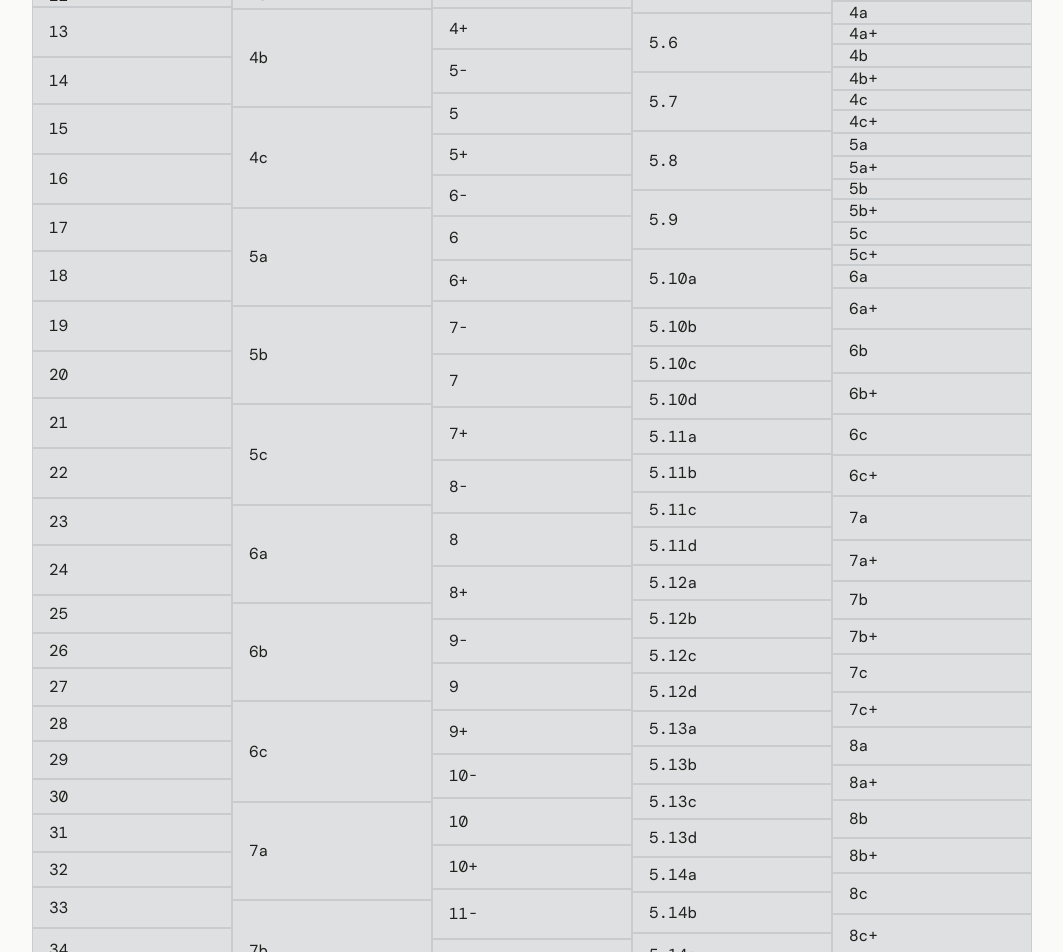
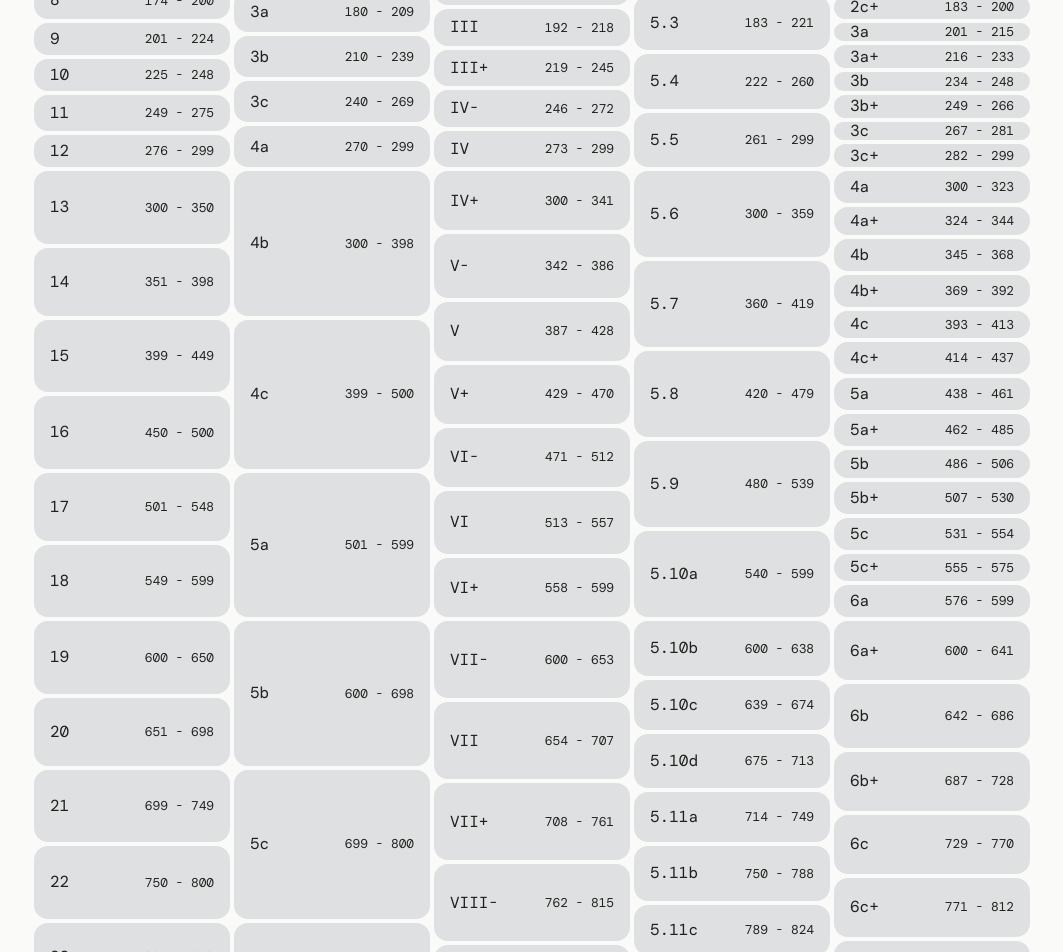
Before and after one commit to adamplesnik/ohmygrade, a React (Vite) app: page / in a window 1280 px wide. Shown: the part 440-1392 px from the top of the page, without its empty margins (108-1171 px from the left). Built offline with nearby package versions, Linux system fonts and the light colour scheme.

Commit message:
Table improvements

```diff
--- a/src/components/Table.tsx
+++ b/src/components/Table.tsx
@@ -1,29 +1,70 @@
-import { useMemo } from 'react'
+import clsx from 'clsx'
+import { useMemo, useState } from 'react'
 import grades from '../data/grades.ts'
 import gradeSystemsMeta from '../data/gradeSystemsMeta.ts'
 import { getGradesBySystem } from '../helpers/getGradesBySystem.ts'
+import { GradeRangeType } from '../types/grade.types.ts'
 
 export default function Table() {
+  const [hoveredGrade, setHoveredGrade] = useState<GradeRangeType | null>(null)
+  const [clickedGrade, setClickedGrade] = useState<GradeRangeType | null>(null)
   const gradesBySystem = useMemo(() => getGradesBySystem(grades), [])
+  const ratio = 1.5
+
+  function overlaps(a: GradeRangeType, b: GradeRangeType) {
+    return a.start <= b.end && b.start <= a.end
+  }
+
+  function getRangeLength({ start, end }: GradeRangeType) {
+    return (end - start) * ratio
+  }
+
+  function getRangeCenter({ start, end }: GradeRangeType) {
+    return (start + (end - start) / 2) * ratio
+  }
 
   return (
-    <div className="flex w-full justify-center">
+    <div className="relative flex w-full justify-center">
+      {hoveredGrade && (
+        <div
+          className="border-neutral-foreground-dim/50 pointer-events-none absolute -z-20 w-full -translate-y-1/2 border border-x-0 border-dashed"
+          style={{ top: getRangeCenter(hoveredGrade) + 56, height: getRangeLength(hoveredGrade) }}
+        ></div>
+      )}
       {gradeSystemsMeta.map((system) => (
-        <div key={system.system} className="w-50">
-          <div className="border-neutral-foreground bg-neutral-background/70 sticky top-24 z-20 border-b px-4 py-2">
+        <div key={system.system} className="group relative w-50">
+          <div className="bg-neutral-background/70 group-hover:bg-neutral-container border-neutral-foreground sticky top-24 z-100 border-b px-4 py-2">
             <h3 className="font-semibold">{system.name}</h3>
             <div className="text-neutral-foreground-dim -mt-0.5 text-xs">{system.type}</div>
           </div>
           <div className="relative font-mono">
             {(gradesBySystem[system.system] || []).map((grade, index) => {
               const marginTop = index == 0 ? grade.start : 0
+              const isHovered = hoveredGrade && overlaps(hoveredGrade, grade)
+              const isClicked = clickedGrade && overlaps(clickedGrade, grade)
               return (
                 <div
-                  key={grade.value}
-                  className="border-neutral-outline bg-neutral-container hover:bg-neutral-foreground-dim flex w-full items-center border px-4"
-                  style={{ top: grade.start, height: grade.end - grade.start, marginTop: marginTop }}
+                  style={{
+                    height: (grade.end - grade.start + 1) * ratio,
+                    marginTop: marginTop * ratio,
+                  }}
                 >
-                  {grade.value}
+                  <div
+                    key={grade.value}
+                    onMouseEnter={() => setHoveredGrade(grade)}
+                    onMouseLeave={() => setHoveredGrade(null)}
+                    onClick={() => (isClicked ? setClickedGrade(null) : setClickedGrade(grade))}
+                    className={clsx(
+                      'hover:bg-info-container border-neutral-background flex h-full cursor-pointer items-center rounded-2xl border-2 px-4',
+                      isHovered ? 'bg-neutral-foreground-dim/20' : 'bg-neutral-container',
+                      isClicked && 'bg-product-foreground/30'
+                    )}
+                  >
+                    {grade.value}{' '}
+                    <small className="flex-1 text-right">
+                      {grade.start} - {grade.end}
+                    </small>
+                  </div>
                 </div>
               )
             })}
--- a/src/data/grades.ts
+++ b/src/data/grades.ts
@@ -885,217 +885,217 @@ const grades: GradeRangeType[] = [
   },
   {
     system: 'uiaa',
-    value: '1-',
+    value: 'I-',
     start: 0,
     end: 26,
   },
   {
     system: 'uiaa',
-    value: '1',
+    value: 'I',
     start: 27,
     end: 53,
   },
   {
     system: 'uiaa',
-    value: '1+',
+    value: 'I+',
     start: 54,
     end: 80,
   },
   {
     system: 'uiaa',
-    value: '2-',
+    value: 'II-',
     start: 81,
     end: 107,
   },
   {
     system: 'uiaa',
-    value: '2',
+    value: 'II',
     start: 108,
     end: 134,
   },
   {
     system: 'uiaa',
-    value: '2+',
+    value: 'II+',
     start: 135,
     end: 164,
   },
   {
     system: 'uiaa',
-    value: '3-',
+    value: 'III-',
     start: 165,
     end: 191,
   },
   {
     system: 'uiaa',
-    value: '3',
+    value: 'III',
     start: 192,
     end: 218,
   },
   {
     system: 'uiaa',
-    value: '3+',
+    value: 'III+',
     start: 219,
     end: 245,
   },
   {
     system: 'uiaa',
-    value: '4-',
+    value: 'IV-',
     start: 246,
     end: 272,
   },
   {
     system: 'uiaa',
-    value: '4',
+    value: 'IV',
     start: 273,
     end: 299,
   },
   {
     system: 'uiaa',
-    value: '4+',
+    value: 'IV+',
     start: 300,
     end: 341,
   },
   {
     system: 'uiaa',
-    value: '5-',
+    value: 'V-',
     start: 342,
     end: 386,
   },
   {
     system: 'uiaa',
-    value: '5',
+    value: 'V',
     start: 387,
     end: 428,
   },
   {
     system: 'uiaa',
-    value: '5+',
+    value: 'V+',
     start: 429,
     end: 470,
   },
   {
     system: 'uiaa',
-    value: '6-',
+    value: 'VI-',
     start: 471,
     end: 512,
   },
   {
     system: 'uiaa',
-    value: '6',
+    value: 'VI',
     start: 513,
     end: 557,
   },
   {
     system: 'uiaa',
-    value: '6+',
+    value: 'VI+',
     start: 558,
     end: 599,
   },
   {
     system: 'uiaa',
-    value: '7-',
+    value: 'VII-',
     start: 600,
     end: 653,
   },
   {
     system: 'uiaa',
-    value: '7',
+    value: 'VII',
     start: 654,
     end: 707,
   },
   {
     system: 'uiaa',
-    value: '7+',
+    value: 'VII+',
     start: 708,
     end: 761,
   },
   {
     system: 'uiaa',
-    value: '8-',
+    value: 'VIII-',
     start: 762,
     end: 815,
   },
   {
     system: 'uiaa',
-    value: '8',
+    value: 'VIII',
     start: 816,
     end: 869,
   },
   {
     system: 'uiaa',
-    value: '8+',
+    value: 'VIII+',
     start: 870,
     end: 923,
   },
   {
     system: 'uiaa',
-    value: '9-',
+    value: 'IX-',
     start: 924,
     end: 968,
   },
   {
     system: 'uiaa',
-    value: '9',
+    value: 'IX',
     start: 969,
     end: 1016,
   },
   {
     system: 'uiaa',
-    value: '9+',
+    value: 'IX+',
     start: 1017,
     end: 1061,
   },
   {
     system: 'uiaa',
-    value: '10-',
+    value: 'X-',
     start: 1062,
     end: 1106,
   },
   {
     system: 'uiaa',
-    value: '10',
+    value: 'X',
     start: 1107,
     end: 1154,
   },
   {
     system: 'uiaa',
-    value: '10+',
+    value: 'X+',
     start: 1155,
     end: 1199,
   },
   {
     system: 'uiaa',
-    value: '11-',
+    value: 'XI-',
     start: 1200,
     end: 1250,
   },
   {
     system: 'uiaa',
-    value: '11',
+    value: 'XI',
     start: 1251,
     end: 1298,
   },
   {
     system: 'uiaa',
-    value: '11+',
+    value: 'XI+',
     start: 1299,
     end: 1349,
   },
   {
     system: 'uiaa',
-    value: '12-',
+    value: 'XII-',
     start: 1350,
     end: 1400,
   },
   {
     system: 'uiaa',
-    value: '12',
+    value: 'XII',
     start: 1401,
     end: 1448,
   },
   {
     system: 'uiaa',
-    value: '12+',
+    value: 'XII+',
     start: 1449,
     end: 1499,
   },
--- a/src/index.css
+++ b/src/index.css
@@ -6,6 +6,9 @@
   --font-sans: 'DM Sans', sans-serif;
 
   --color-error-foreground: light-dark(#cc0000, #ff3333);
+
+  --color-info-container: light-dark(#66e5ff, #004857);
+
   --color-neutral-background: light-dark(#fafaf9, #222525);
   --color-neutral-background-alt: light-dark(#f5f5f5, #1d1f20);
   --color-neutral-container: light-dark(#dfe0e2, #292c2e);
@@ -14,7 +17,18 @@
   --color-neutral-foreground: light-dark(#20201d, #eaebec);
   --color-neutral-on-foreground: light-dark(#fafafa, #1d1e20);
   --color-neutral-on-foreground-contrast: #fafafa;
+
   --color-product-foreground: #f6bb18;
   --color-product-on-foreground: #20201d;
+
   --color-success-foreground: light-dark(#158f00, #19a400);
 }
+
+.gradient {
+  opacity: 0.5;
+  background: radial-gradient(
+    50% 55.77% at 50% 50%,
+    var(--product-foreground, #f6bb18) 50%,
+    rgba(246, 187, 24, 0) 100%
+  );
+}
```
